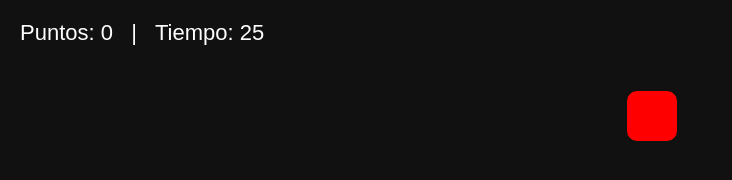
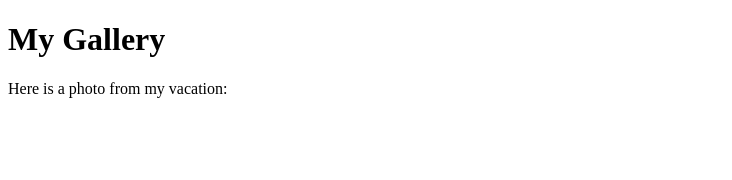
Before and after one commit to Lna-TY/LittleGame, a plain HTML site: page index.html in a window 1280 px wide. Shown: the whole page, without its empty margins (0-732 px from the left). Drawn offline with Linux system fonts and the light colour scheme.

Commit message:
Test1 Web

```diff
--- a/index.html
+++ b/index.html
@@ -1,114 +1,9 @@
 <!DOCTYPE html>
-<html lang="es">
-<head>
-    <meta charset="UTF-8">
-    <meta name="viewport" content="width=device-width, initial-scale=1.0">
-
-    <title>Atrapa el cuadrado</title>
-
-    <style>
-        * {
-            box-sizing: border-box;
-        }
-
-        body {
-            margin: 0;
-            background: #111;
-            color: white;
-            font-family: Arial, sans-serif;
-            overflow: hidden;
-        }
-
-        #ui {
-            position: fixed;
-            top: 20px;
-            left: 20px;
-            z-index: 10;
-            font-size: 22px;
-        }
-
-        #game {
-            position: relative;
-            width: 100vw;
-            height: 100vh;
-        }
-
-        #target {
-            position: absolute;
-            width: 50px;
-            height: 50px;
-            background: red;
-            cursor: pointer;
-            border-radius: 10px;
-        }
-    </style>
-</head>
-
+<html>
 <body>
 
-<div id="ui">
-    Puntos: <span id="score">0</span>
-    &nbsp; | &nbsp;
-    Tiempo: <span id="time">30</span>
-</div>
-
-<div id="game">
-    <div id="target"></div>
-</div>
-
-<script>
-
-let score = 0;
-let time = 30;
-
-const target = document.getElementById("target");
-const scoreText = document.getElementById("score");
-const timeText = document.getElementById("time");
-
-function moveTarget() {
-
-    const maxX = window.innerWidth - 60;
-    const maxY = window.innerHeight - 60;
-
-    const x = Math.random() * maxX;
-    const y = Math.random() * maxY;
-
-    target.style.left = x + "px";
-    target.style.top = y + "px";
-}
-
-target.addEventListener("click", function() {
-
-    if (time <= 0) return;
-
-    score++;
-
-    scoreText.textContent = score;
-
-    moveTarget();
-});
-
-const timer = setInterval(function() {
-
-    time--;
-
-    timeText.textContent = time;
-
-    if (time <= 0) {
-
-        clearInterval(timer);
-
-        target.style.display = "none";
-
-        alert("¡Fin! Has conseguido " + score + " puntos.");
-
-    }
-
-}, 1000);
-
-moveTarget();
-
-</script>
+<h1>My Gallery</h1>
+<p>Here is a photo from my vacation:</p>
 
 </body>
 </html>
```
